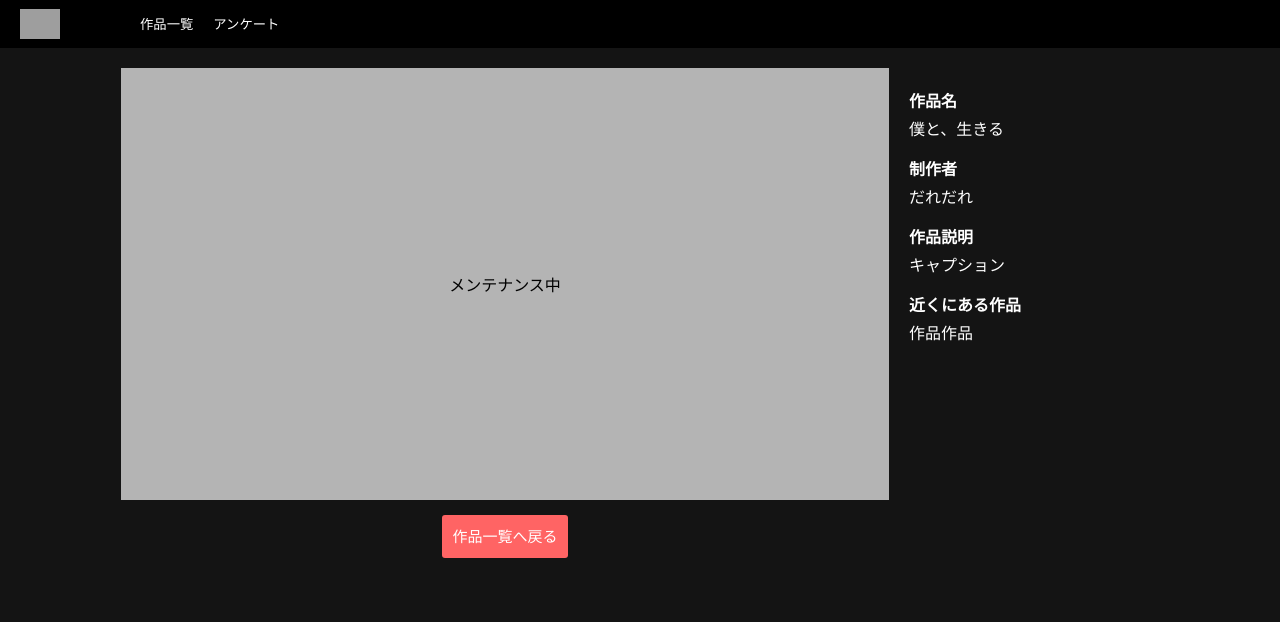
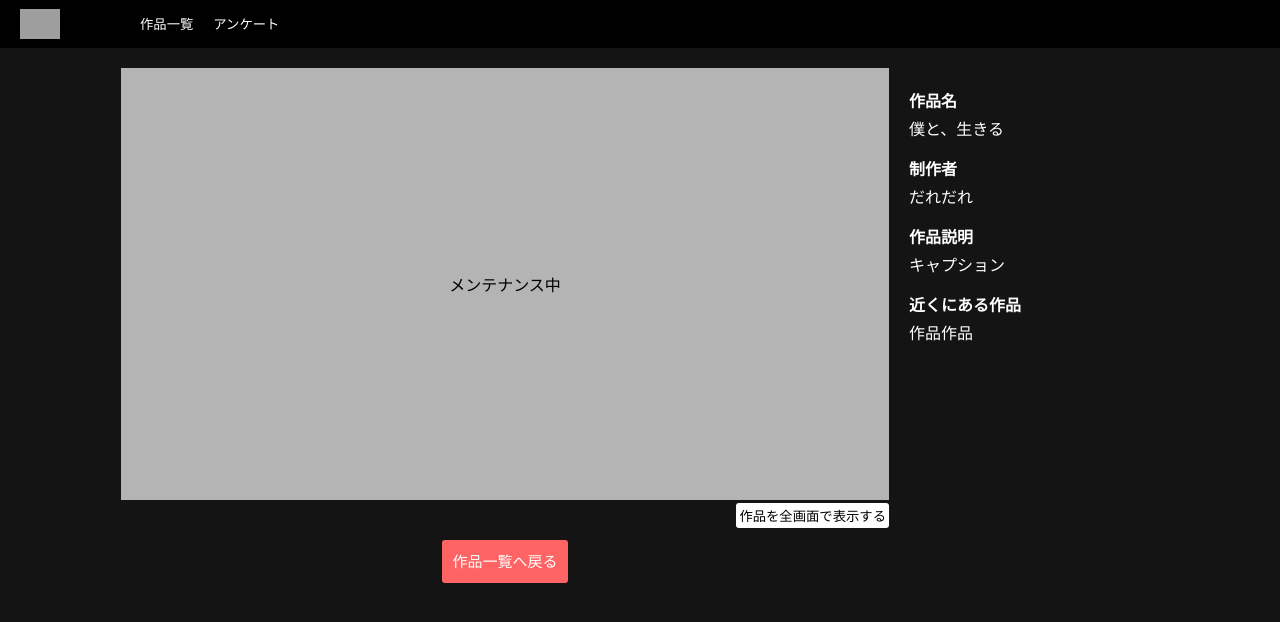
Before and after one commit to arco0922/iiiex-main2021-works, a React app: page /works/1 in a window 1280 px wide. Shown: the top 622 px of the page. Built offline with nearby package versions, Linux system fonts and the light colour scheme; grey boxes are pictures that could not be loaded.

Commit message:
[IndividualPage] feat: fullscreen functionarity

```diff
--- a/src/components/Header/Header.tsx
+++ b/src/components/Header/Header.tsx
@@ -6,9 +6,11 @@ export const headerHeight = 48;
 
 interface Props {
   showNavigationToTop?: boolean;
+  isFull?: boolean;
+  setIsFull?: (isFull: boolean) => void;
 }
 
-export const Header: React.VFC<Props> = ({ showNavigationToTop = false }) => {
+export const Header: React.VFC<Props> = ({ showNavigationToTop = false, isFull = false, setIsFull }) => {
   return (
     <StyledContainer>
       <StyledLogo href="https://iiiexhibition.com/">
@@ -29,6 +31,14 @@ export const Header: React.VFC<Props> = ({ showNavigationToTop = false }) => {
             <StyledUnderBar id="underbar"></StyledUnderBar>
           </StyledLinkToOuterPage>
         </StyledButton>
+        {isFull && setIsFull && (
+          <StyledButton onClick={() => setIsFull(false)}>
+            <StyledExitFullScreen>
+              <p>全画面表示終了</p>
+              <StyledUnderBar id="underbar"></StyledUnderBar>
+            </StyledExitFullScreen>
+          </StyledButton>
+        )}
       </StyledNavigationContainer>
     </StyledContainer>
   );
@@ -105,3 +115,12 @@ const StyledLinkToTop = styled(Link)`
   text-decoration: none;
   color: white;
 `;
+
+const StyledExitFullScreen = styled.div`
+  height: 100%;
+  display: flex;
+  flex-direction: column;
+  justify-content: center;
+  text-decoration: none;
+  color: white;
+`;
--- a/src/pages/IndividualPage/IndividualPage.tsx
+++ b/src/pages/IndividualPage/IndividualPage.tsx
@@ -15,18 +15,24 @@ const IndividualPageComponent: React.VFC<RouteComponentProps<Params>> = ({ match
   const worksId = Number(match.params.id);
   const worksInfo = React.useMemo(() => worksInfoArr.filter((info) => info.id === worksId)[0], [worksId]);
   const [isFull, setIsFull] = React.useState<boolean>(false);
-  const iframeWidth = isFull ? '100vw' : '60vw';
+  const iframeWidth = isFull ? '100vw' : 'max(60vw , 500px)';
   const iframeHeight = isFull
     ? '100vh'
     : `calc( ${iframeWidth} * ${worksInfo.aspectRatio ? worksInfo.aspectRatio : 9 / 16} )`;
 
   return (
     <StyledRoot>
-      <Header showNavigationToTop={true} />
-      <StyledContentContainer>
+      <Header showNavigationToTop={true} isFull={isFull} setIsFull={setIsFull} />
+      <StyledContentContainer isFull={isFull}>
         <StyledWorksContainer>
-          <IndividualWorksWindow srcUrl={worksInfo.srcUrlPc} iframeHeight={iframeHeight} iframeWidth={iframeWidth} />
-          <IndividualWorksCaption worksInfo={worksInfo} />
+          <IndividualWorksWindow
+            srcUrl={worksInfo.srcUrlPc}
+            iframeHeight={iframeHeight}
+            iframeWidth={iframeWidth}
+            isFull={isFull}
+            setIsFull={setIsFull}
+          />
+          {!isFull && <IndividualWorksCaption worksInfo={worksInfo} />}
         </StyledWorksContainer>
       </StyledContentContainer>
     </StyledRoot>
@@ -42,10 +48,14 @@ const StyledRoot = styled.div`
   overflow-y: hidden;
 `;
 
-const StyledContentContainer = styled.div`
+interface StyledContentContainerProps {
+  isFull: boolean;
+}
+
+const StyledContentContainer = styled.div<StyledContentContainerProps>`
   width: 100%;
   height: calc(100vh - ${headerHeight}px);
-  padding: 20px 10px;
+  padding: ${({ isFull }) => (isFull ? '0' : '20px 10px')};
   overflow-y: auto;
 `;
 
--- a/src/pages/IndividualPage/IndividualWorksWindow.tsx
+++ b/src/pages/IndividualPage/IndividualWorksWindow.tsx
@@ -8,9 +8,11 @@ interface Props {
   srcUrl?: string;
   iframeWidth: string;
   iframeHeight: string;
+  isFull: boolean;
+  setIsFull: (isFull: boolean) => void;
 }
 
-export const IndividualWorksWindow: React.VFC<Props> = ({ srcUrl, iframeWidth, iframeHeight }) => {
+export const IndividualWorksWindow: React.VFC<Props> = ({ srcUrl, iframeWidth, iframeHeight, isFull, setIsFull }) => {
   const iframeRef = React.useRef<HTMLIFrameElement>(null);
   const [isLoading, setIsLoading] = React.useState<boolean>(true);
   const loadHandler = React.useCallback(() => setIsLoading(false), [setIsLoading]);
@@ -26,6 +28,14 @@ export const IndividualWorksWindow: React.VFC<Props> = ({ srcUrl, iframeWidth, i
       }
     };
   }, [srcUrl, loadHandler]);
+
+  const makeFullScreen = React.useCallback(() => {
+    setIsFull(true);
+  }, [setIsFull]);
+
+  const exitFullScreen = React.useCallback(() => {
+    setIsFull(false);
+  }, [setIsFull]);
 
   return (
     <StyledRoot>
@@ -44,10 +54,17 @@ export const IndividualWorksWindow: React.VFC<Props> = ({ srcUrl, iframeWidth, i
             <p>メンテナンス中</p>
           </StyledSkeleton>
         )}
+        {isFull ? (
+          <StyledExitFullScreenButton onClick={exitFullScreen}>全画面表示を終了する</StyledExitFullScreenButton>
+        ) : (
+          <StyledFullScreenButton onClick={makeFullScreen}>作品を全画面で表示する</StyledFullScreenButton>
+        )}
       </StyledContainer>
-      <StyledButton>
-        <StyledLink to="/">作品一覧へ戻る</StyledLink>
-      </StyledButton>
+      <StyledNavigationArea isFull={isFull}>
+        <StyledButton>
+          <StyledLink to="/">作品一覧へ戻る</StyledLink>
+        </StyledButton>
+      </StyledNavigationArea>
     </StyledRoot>
   );
 };
@@ -64,8 +81,10 @@ interface StyledContainerProps {
 }
 
 const StyledContainer = styled.div<StyledContainerProps>`
+  min-width: ${({ iframeWidth }) => iframeWidth};
   width: ${({ iframeWidth }) => iframeWidth};
   height: ${({ iframeHeight }) => iframeHeight};
+  position: relative;
 `;
 
 const StyledIframeContainer = styled.div`
@@ -109,9 +128,57 @@ const StyledSkeleton = styled.div`
   background-color: #b4b4b4;
 `;
 
+const StyledFullScreenButton = styled.button`
+  position: absolute;
+  bottom: -28px;
+  right: 0px;
+  display: block;
+  height: 25px;
+  background-color: white;
+  outline: none;
+  border: none;
+  border-radius: 3px;
+  padding: 3px;
+  &:hover {
+    cursor: pointer;
+    background-color: gray;
+    color: white;
+  }
+`;
+
+const StyledExitFullScreenButton = styled.button`
+  position: absolute;
+  bottom: 3px;
+  right: 3px;
+  display: block;
+  height: 25px;
+  background-color: ${theme.color.primary};
+  color: white;
+  outline: none;
+  border: none;
+  border-radius: 3px;
+  padding: 3px;
+  &:hover {
+    cursor: pointer;
+    background-color: ${theme.color.activePrimary};
+  }
+`;
+
+interface StyledNavigationAreaProps {
+  isFull: boolean;
+}
+
+const StyledNavigationArea = styled.div<StyledNavigationAreaProps>`
+  width: 100%;
+  margin-top: 40px;
+  display: ${({ isFull }) => (isFull ? 'none' : 'flex')};
+  align-items: center;
+  justify-content: center;
+`;
+
 const StyledButton = styled.button`
   display: block;
-  margin-top: 15px;
+
   background-color: ${theme.color.primary};
   outline: none;
   border: none;
```
